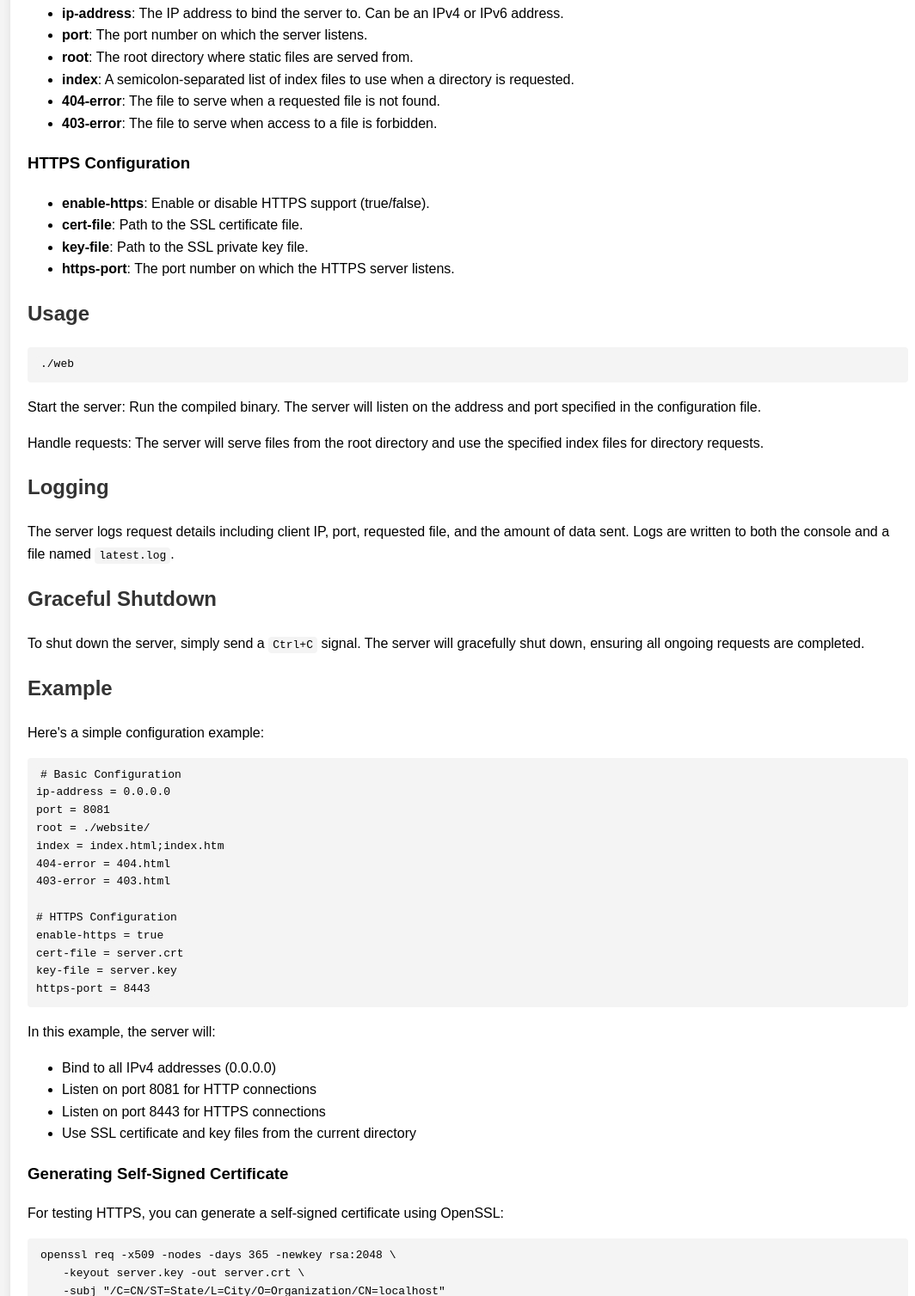
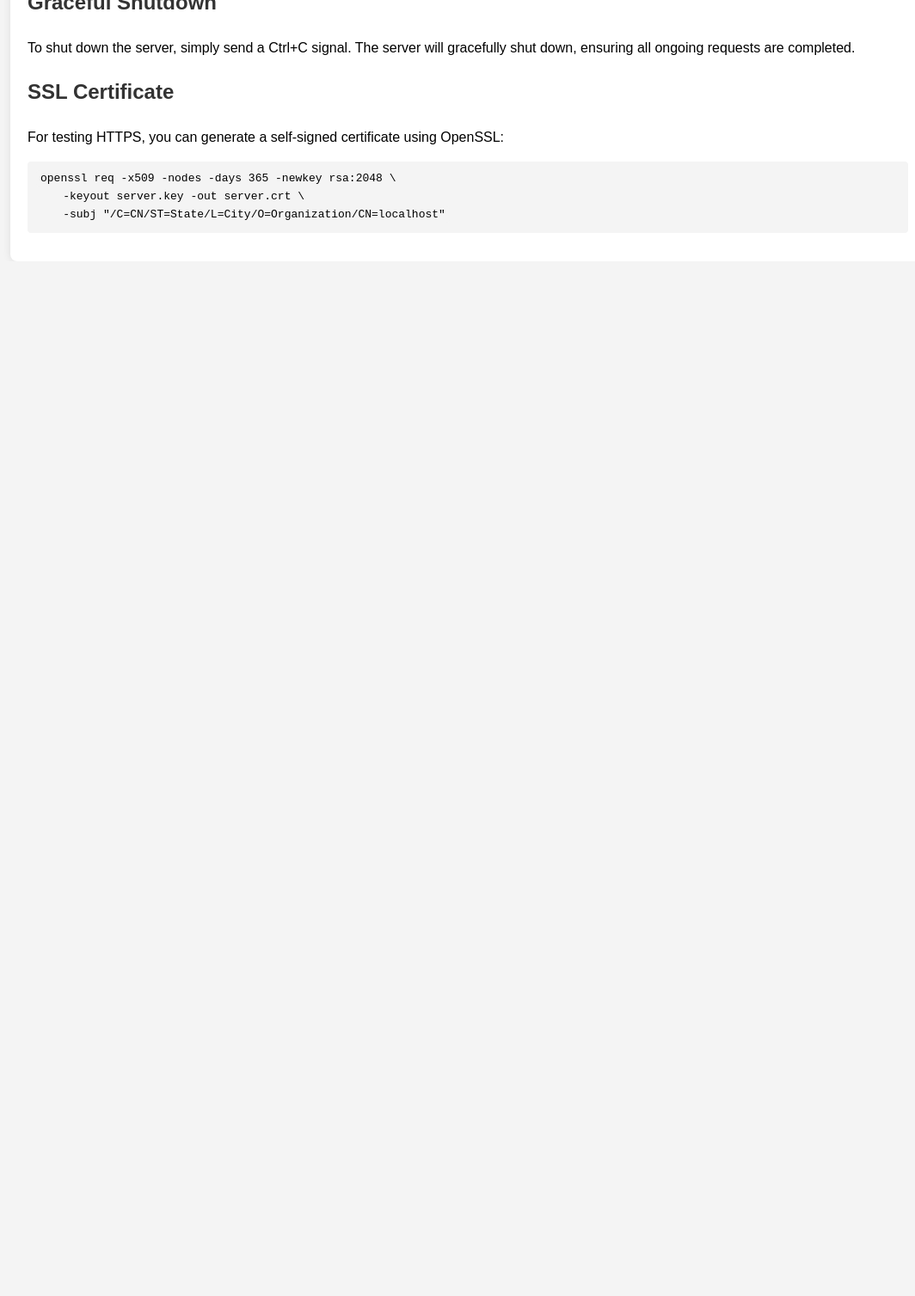
Before and after one commit to OpenLinux21/go-httpserver, a plain HTML site: page website/index.html in a window 1280 px wide. Shown: the part 1292-2800 px from the top of the page at 86% size, without its empty margins (96-1160 px from the left). After the commit the page ends 1596 px from the top, so only its background shows below. Drawn offline with Linux system fonts and the light colour scheme.

Commit message:
更新文档，简化配置示例并移除冗余内容

```diff
--- a/website/index.html
+++ b/website/index.html
@@ -46,7 +46,6 @@
 <body>
     <div class="container">
         <h1>Simple HTTP Server</h1>
-        <p>Welcome to the <strong>Simple HTTP Server</strong> project! This is a straightforward HTTP server written in Go, designed for simplicity and efficiency. It provides a reliable foundation for serving static files and handling HTTP requests.</p>
 
         <h2>Features</h2>
         <ul>
@@ -58,20 +57,8 @@
             <li><strong>HTTPS Support</strong>: Optional HTTPS support with custom certificate and port configuration.</li>
         </ul>
 
-        <h2>Installation</h2>
-        <p>To get started, you'll need to have Go installed on your machine. You can download Go from <a href="https://golang.org/dl/" target="_blank">the official Go website</a>.</p>
-        <ol>
-            <li><strong>Clone the repository:</strong></li>
-            <pre><code>git clone https://github.com/OpenLinux21/go-httpserver.git
-cd go-httpserver</code></pre>
-            <li><strong>Build the server:</strong></li>
-            <pre><code>go mod init web</code></pre>
-<pre><code>go mod tidy</code></pre>
-            <pre><code>go build -o web_server</code></pre>
-        </ol>
-
         <h2>Configuration</h2>
-        <p>The server reads its configuration from a file named <code>config.conf</code> in the same directory. The configuration file should have the following format:</p>
+        <p>The server reads its configuration from a file named <code>config.conf</code> in the same directory. Example configuration:</p>
         <pre><code># Basic Configuration
 ip-address = 0.0.0.0
 port = 8081
@@ -89,7 +76,7 @@ https-port = 8443</code></pre>
         <h3>Basic Configuration</h3>
         <ul>
             <li><strong>ip-address</strong>: The IP address to bind the server to. Can be an IPv4 or IPv6 address.</li>
-            <li><strong>port</strong>: The port number on which the server listens.</li>
+            <li><strong>port</strong>: The port number on which the HTTP server listens.</li>
             <li><strong>root</strong>: The root directory where static files are served from.</li>
             <li><strong>index</strong>: A semicolon-separated list of index files to use when a directory is requested.</li>
             <li><strong>404-error</strong>: The file to serve when a requested file is not found.</li>
@@ -104,48 +91,17 @@ https-port = 8443</code></pre>
             <li><strong>https-port</strong>: The port number on which the HTTPS server listens.</li>
         </ul>
 
-        <h2>Usage</h2>
-        <pre><code>./web</code></pre>
-        <p>Start the server: Run the compiled binary. The server will listen on the address and port specified in the configuration file.</p>
-        <p>Handle requests: The server will serve files from the root directory and use the specified index files for directory requests.</p>
-
         <h2>Logging</h2>
         <p>The server logs request details including client IP, port, requested file, and the amount of data sent. Logs are written to both the console and a file named <code>latest.log</code>.</p>
 
         <h2>Graceful Shutdown</h2>
-        <p>To shut down the server, simply send a <code>Ctrl+C</code> signal. The server will gracefully shut down, ensuring all ongoing requests are completed.</p>
+        <p>To shut down the server, simply send a Ctrl+C signal. The server will gracefully shut down, ensuring all ongoing requests are completed.</p>
 
-        <h2>Example</h2>
-        <p>Here's a simple configuration example:</p>
-        <pre><code># Basic Configuration
-ip-address = 0.0.0.0
-port = 8081
-root = ./website/
-index = index.html;index.htm
-404-error = 404.html
-403-error = 403.html
-
-# HTTPS Configuration
-enable-https = true
-cert-file = server.crt
-key-file = server.key
-https-port = 8443</code></pre>
-        <p>In this example, the server will:</p>
-        <ul>
-            <li>Bind to all IPv4 addresses (0.0.0.0)</li>
-            <li>Listen on port 8081 for HTTP connections</li>
-            <li>Listen on port 8443 for HTTPS connections</li>
-            <li>Use SSL certificate and key files from the current directory</li>
-        </ul>
-
-        <h3>Generating Self-Signed Certificate</h3>
+        <h2>SSL Certificate</h2>
         <p>For testing HTTPS, you can generate a self-signed certificate using OpenSSL:</p>
         <pre><code>openssl req -x509 -nodes -days 365 -newkey rsa:2048 \
     -keyout server.key -out server.crt \
     -subj "/C=CN/ST=State/L=City/O=Organization/CN=localhost"</code></pre>
-
-        <h2>Contribution</h2>
-        <p>Feel free to contribute to this project by submitting issues or pull requests. Your feedback and contributions are highly appreciated!</p>
     </div>
 </body>
 </html>
```
Also changed, not shown: 1 other file.
